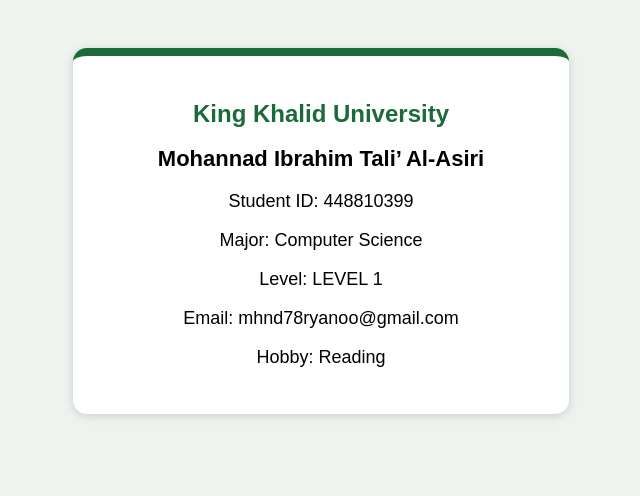
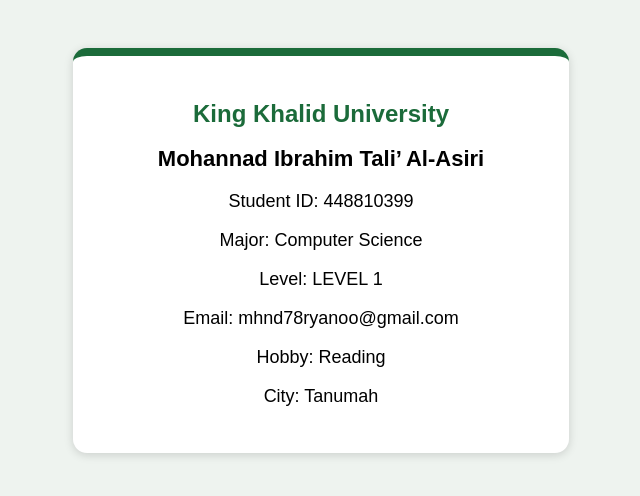
Before and after one commit to Muhannadasiri77/kku-111ifs-lab1, a plain HTML site: page index.html in a window 1280 px wide. Shown: the whole page, without its empty margins (319-959 px from the left). Drawn offline with Linux system fonts and the light colour scheme.

Commit message:
Add city to profile page

```diff
--- a/index.html
+++ b/index.html
@@ -23,6 +23,7 @@
     <p>Level: LEVEL 1</p>
     <p>Email: mhnd78ryanoo@gmail.com</p>
     <p>Hobby: Reading</p>
+    <p>City: Tanumah</p>
   </div>
 </body>
 </html>
```
